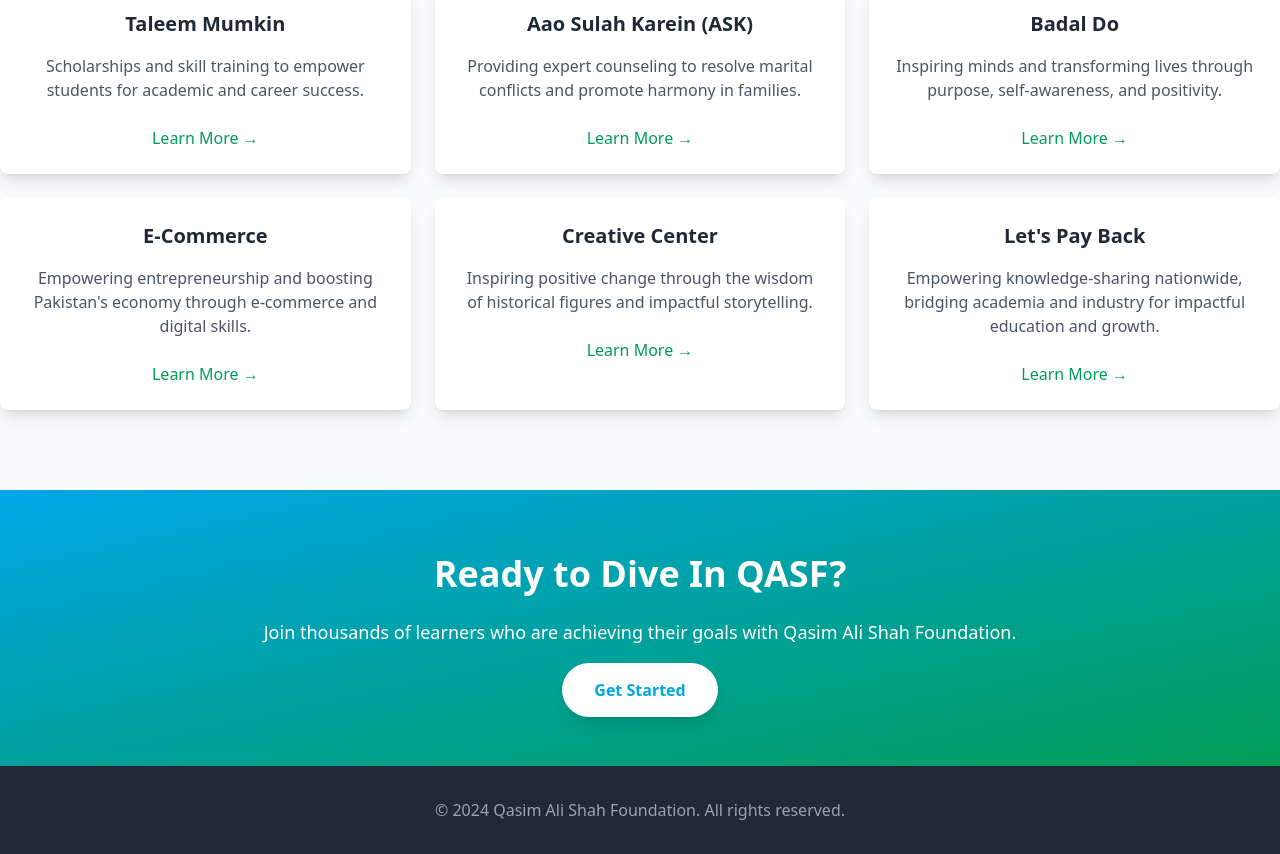
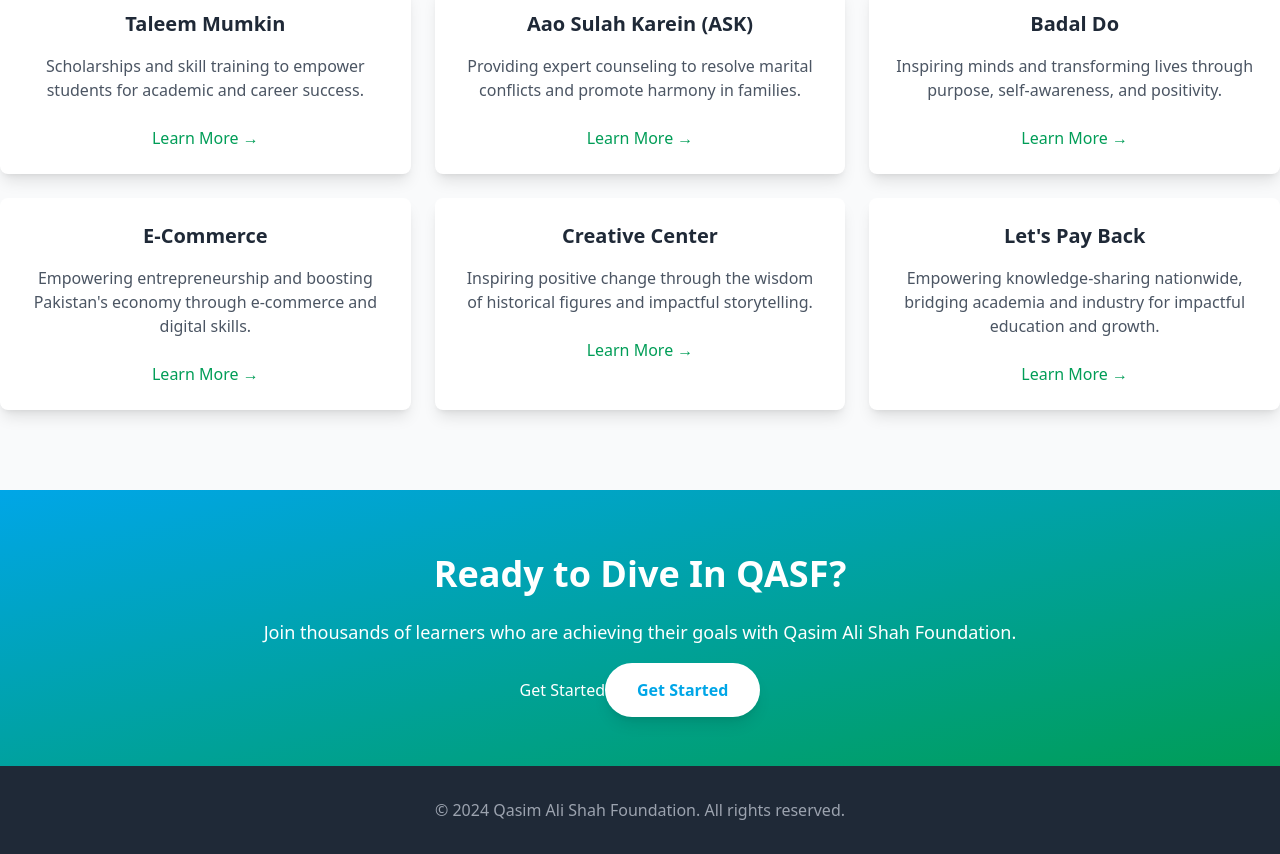
Before and after one commit to FezanMuhammadAli/QASF, a React (Vite) app: page / in a window 1280 px wide. Shown: the part 1026-1880 px from the top of the page. Built offline with nearby package versions, Linux system fonts and the light colour scheme.

Commit message:
improved a navigation from Hero Section

```diff
--- a/src/Components/Hero.jsx
+++ b/src/Components/Hero.jsx
@@ -1,4 +1,5 @@
 import Project from "./Project";
+import { Link } from "react-router-dom";
 
 function Hero() {
   return (
@@ -73,6 +74,12 @@
             Join thousands of learners who are achieving their goals with Qasim
             Ali Shah Foundation.
           </p>
+          <Link
+            to="/getstart"
+            className="hover:text-qasfblue font-medium transition-colors"
+          >
+            Get Started
+          </Link>
           <a
             href="#"
             className="px-8 py-4 bg-white text-qasfblue font-semibold rounded-full shadow-lg hover:bg-gray-100 transition"
```
